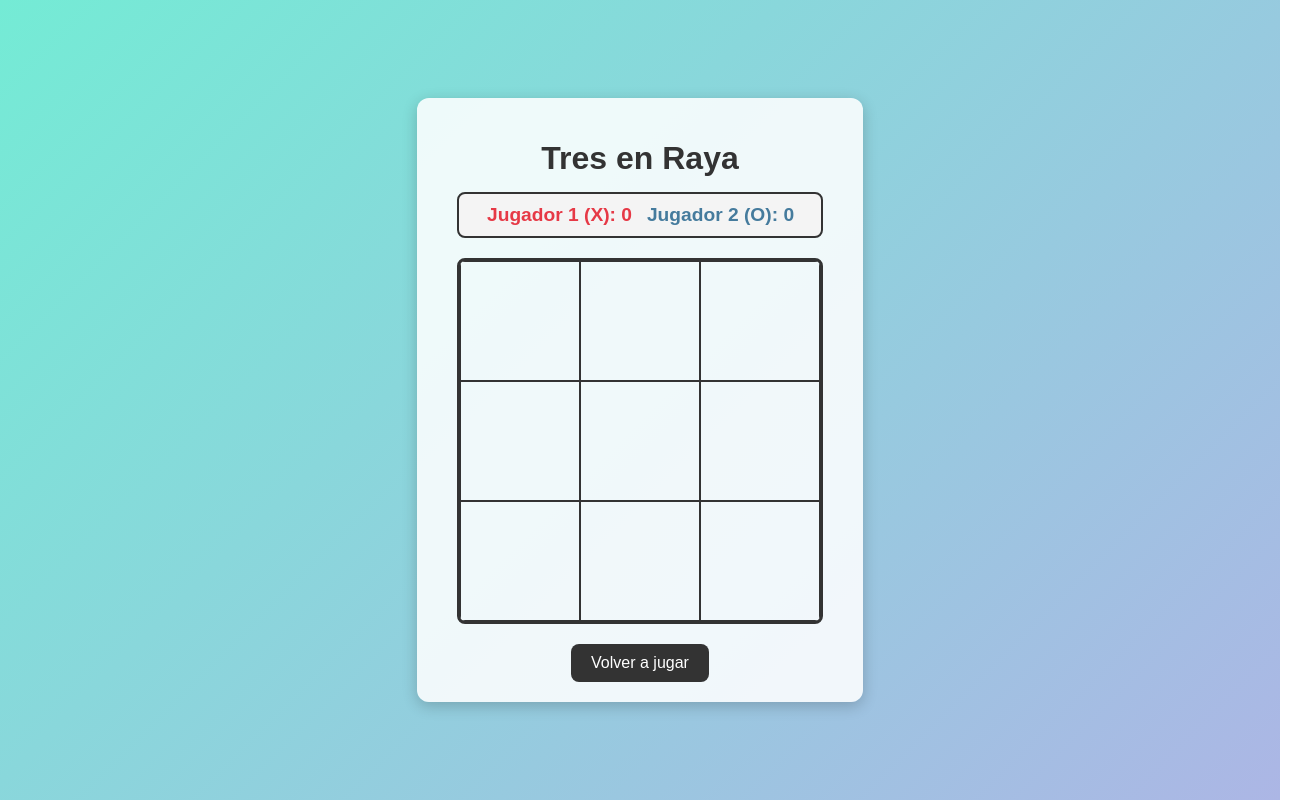
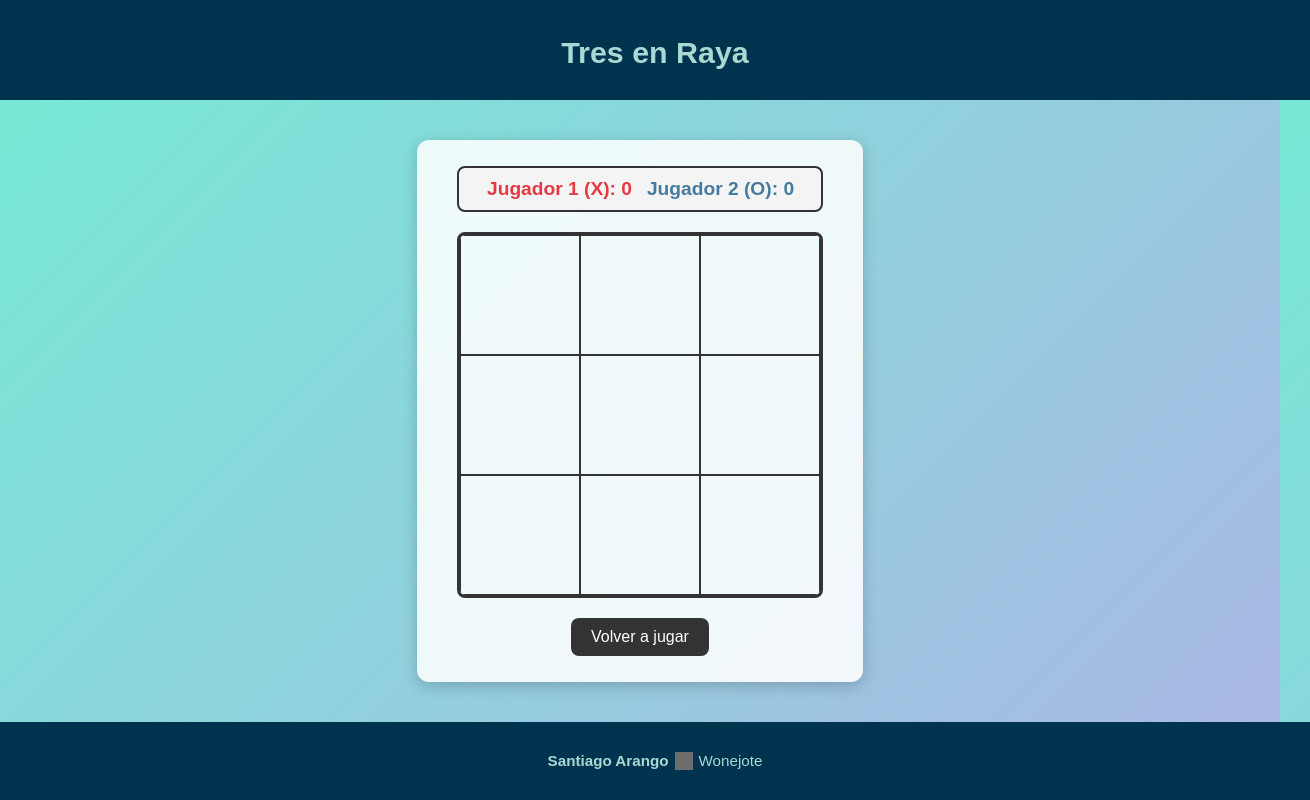
Before and after one commit to wonejote/ticTacToe, a plain HTML site: page index.html in a window 1280 px wide. Shown: the whole page, 1310 px wide, since content can reach past the window. Drawn offline with Linux system fonts and the light colour scheme; grey boxes are pictures that could not be loaded.

Commit message:
lista version para portafolio

```diff
--- a/index.html
+++ b/index.html
@@ -8,8 +8,9 @@
     <link rel="stylesheet" href="style.css">
 </head>
 <body>
+    <header><h1>Tres en Raya</h1>
+</header>
     <main>
-        <h1>Tres en Raya</h1>
 
        <section class="scoreboard">
   <div class="player player1">Jugador 1 (X): <span class="contadorJugador1">0</span></div>
@@ -21,5 +22,15 @@
 
         <button class="reset">Volver a jugar</button>
     </main>
+    <footer>
+  <p>
+    <strong>Santiago Arango</strong>
+    <a href="https://github.com/Wonejote" target="_blank" class="github-link">
+      <img src="https://cdn.jsdelivr.net/gh/devicons/devicon/icons/github/github-original.svg" alt="GitHub" class="github-icon">
+      Wonejote
+    </a>
+  </p>
+</footer>
+
 </body>
 </html>
--- a/style.css
+++ b/style.css
@@ -2,18 +2,23 @@ body {
   font-family: Arial, sans-serif;
   background: linear-gradient(135deg, #74ebd5, #ACB6E5);
   display: flex;
-  justify-content: center;
-  align-items: center;
-  height: 100vh;
+  flex-direction: column;
+  min-height: 100vh;
   margin: 0;
 }
 
 main {
+  flex: 1; /* ocupa el espacio disponible */
+  display: flex;
+  flex-direction: column;
+  justify-content: center;
+  align-items: center;
   text-align: center;
   background: #ffffffdd;
   padding: 20px 40px;
   border-radius: 12px;
   box-shadow: 0 4px 15px rgba(0,0,0,0.2);
+  margin: 0 auto; /* centra horizontal */
 }
 
 h1 {
@@ -80,7 +85,12 @@ button.reset:hover {
   margin-bottom: 20px;
   font-size: 1.2em;
   font-weight: bold;
+
+  width: 100%;
+  max-width: 400px;
+  box-sizing: border-box;
 }
+
 
 .player {
   flex: 1;
@@ -94,3 +104,44 @@ button.reset:hover {
 .player2 {
   color: #457b9d; /* azul para la O */
 }
+
+footer, header {
+  text-align: center;
+  padding: 15px;
+  background: #00334e;
+  font-size: 0.95rem;
+  color: #aad8d3;
+  width: 100%;
+  margin-top: 40px;
+}
+header{
+  margin-bottom: 40px;
+  margin-top: 0px;
+}
+header h1 {
+  margin-bottom: 15px;
+  color: #aad8d3;
+}
+footer a {
+  color: #aad8d3;
+  text-decoration: none;
+  display: inline-flex;
+  align-items: center;
+  gap: 6px;
+  transition: color 0.2s ease;
+}
+
+footer a:hover {
+  color: #ffffff;
+}
+
+.github-icon {
+  width: 18px;
+  height: 18px;
+  filter: invert(80%); /* aclara el logo sobre fondo oscuro */
+}
+footer p, header h1{
+  display: flex;
+  justify-self: center;
+  gap: 6px;
+}
```
